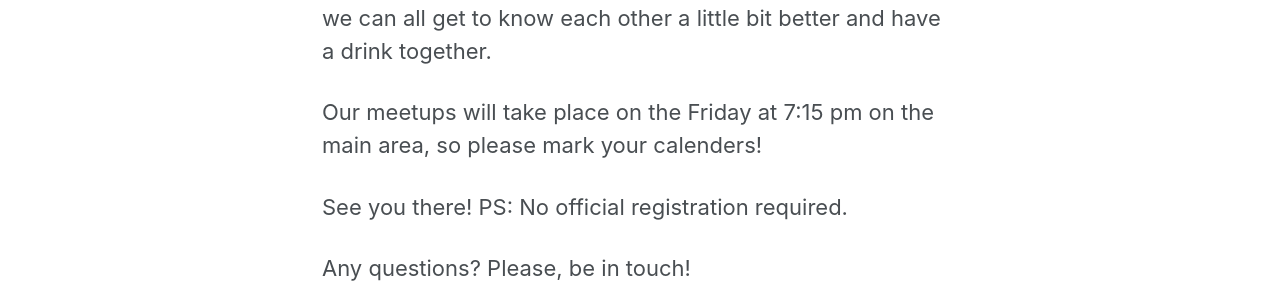
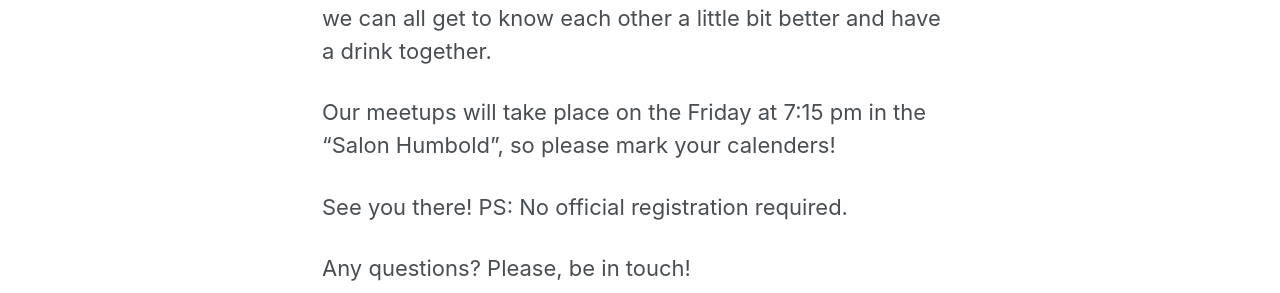
Before and after one commit to blackhoodieRE/blackhoodiere.github.io, a Jekyll site: the page built from _posts/2018-01-28-Offensive-Con.md, in a window 1280 px wide. Shown: the part 293-586 px from the top of the page. Built offline with Jekyll 4.4.1, drawn with Linux system fonts in a browser that asks for light colours.

Commit message:
Update 2018-01-28-Offensive-Con.md
Updated the meeting room

```diff
--- a/_posts/2018-01-28-Offensive-Con.md
+++ b/_posts/2018-01-28-Offensive-Con.md
@@ -9,7 +9,7 @@ date: 2018-01-28 00:00:00 -0500
 It is our delight to invite you to our blackhoodie meetup event at Offensive Con. The conferece has a lineup of great speakers from Google's Project Zero, Intel and Microsoft and we can all get to know each other a little bit better and have a drink together.
 
 
-Our meetups will take place on the Friday at 7:15 pm on the main area, so please mark your calenders!
+Our meetups will take place on the Friday at 7:15 pm in the "Salon Humbold", so please mark your calenders!
 
 
 See you there!
```
